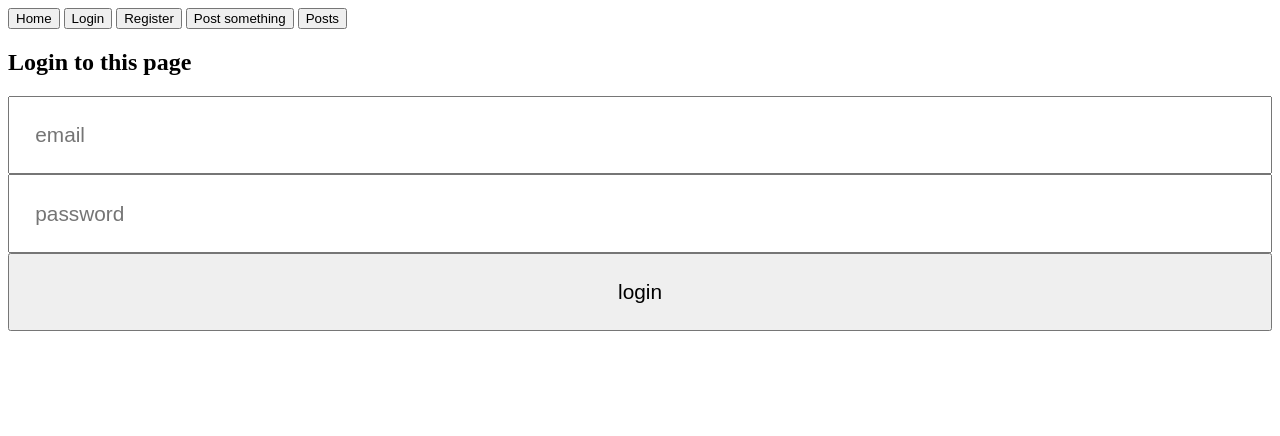
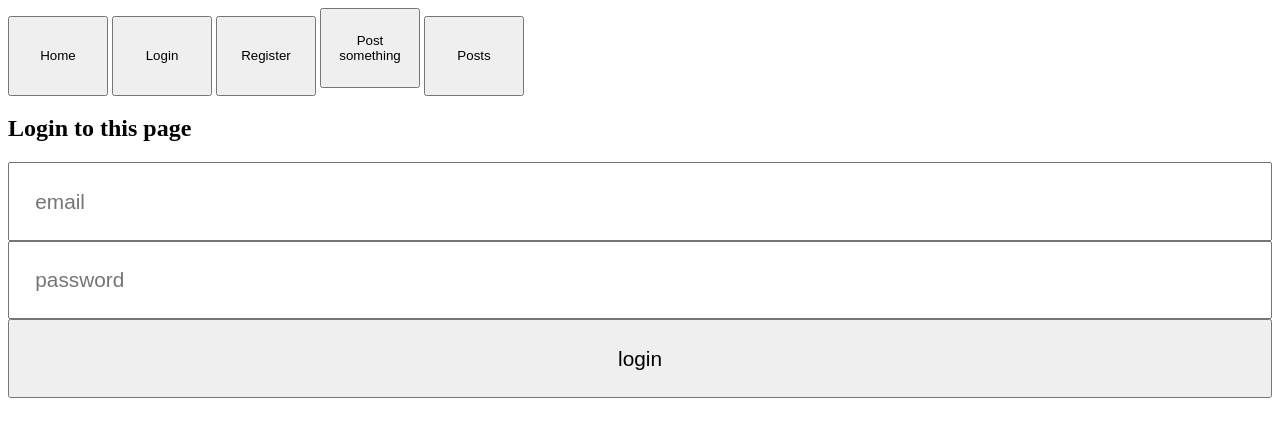
Before and after one commit to Bigaffe/slutprojekt, a website: page loginform.html in a window 1280 px wide. Drawn offline with Linux system fonts and the light colour scheme.

Commit message:
Fixade mestadels lite design. och några enstaka "buggar"

```diff
--- a/info.txt
+++ b/info.txt
@@ -3,9 +3,9 @@ git commit -m ""
 git push origin master
 
 
-Done -Ta reda på vem som är inloggad just nu via webtoken
+Done - Ta reda på vem som är inloggad just nu via webtoken
 
-Minska storleken på bilderna
+Done - Minska storleken på bilderna
 /posts ska ta data från database/posts sedan ranga upp varje inlägg efter nyast till äldst
 
 Funktion att den som har gjort inlägget kan gå in och sedan få möjligheten att ta bort inlägget och även ändra det.
--- a/loginform.html
+++ b/loginform.html
@@ -22,11 +22,11 @@
 
 
 <body>
-        <button onclick="window.location='/'">Home</button>
-        <button onclick="window.location='/login'">Login</button>
-        <button onclick="window.location='/register'">Register</button>
-        <button onclick="window.location='/post'">Post something</button>
-        <button onclick="window.location='/posts'">Posts</button>
+        <button onclick="window.location='/'" style="height:80px; width:100px;">Home</button>
+        <button onclick="window.location='/login'" style="height:80px; width:100px;">Login</button>
+        <button onclick="window.location='/register'" style="height:80px; width:100px;">Register</button>
+        <button onclick="window.location='/post'" style="height:80px; width:100px;">Post something</button>
+        <button onclick="window.location='/posts'" style="height:80px; width:100px;">Posts</button>
 
     <h2>Login to this page</h2>
     <form action="/login" method="post">
--- /dev/null
+++ b/secret.js
@@ -0,0 +1,2 @@
+
+module.exports = "sdbjdfaoouafsfshudaoasoguioguioguiguigui";
```
Also changed, not shown: homeform.html (+5 -5 lines), index.js (+1 -15 lines), posts.js (+9 -3 lines), 3 other files.
